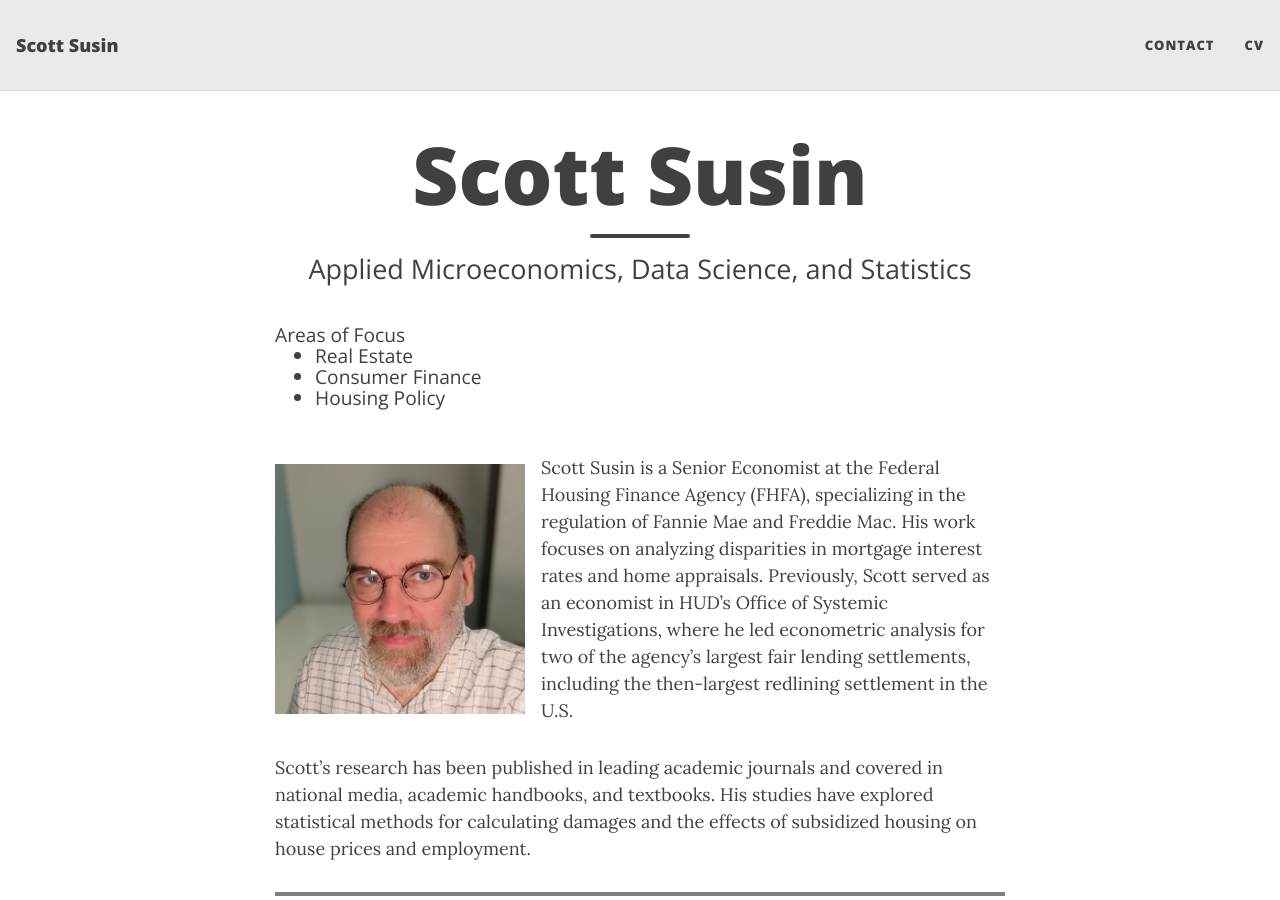
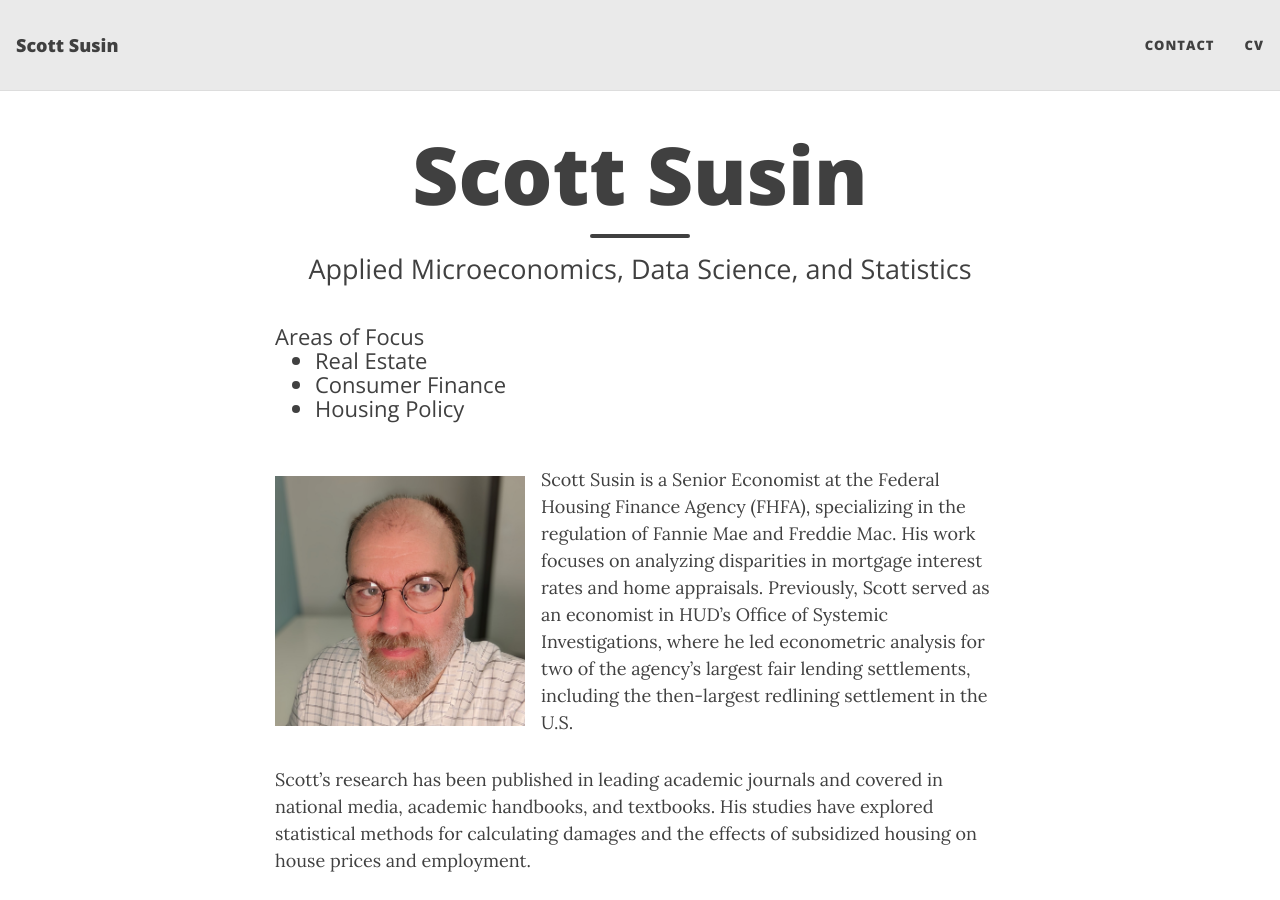
Before and after one commit to ssusin270/ScottSusinCom, a Jekyll site: the page built from index.md, in a window 1280 px wide and 900 px high. Built offline with Jekyll 4.4.1, drawn with Linux system fonts in a browser that asks for light colours.

Commit message:
Update index.md

```diff
--- a/index.md
+++ b/index.md
@@ -5,7 +5,7 @@
 subtitle: Applied Microeconomics, Data Science, and Statistics
 ---
 
-<h3 class="page-subheading" style="font-weight:300; font-size: 1.2rem;">
+<h3 class="page-subheading" style="font-weight:300; font-size: 1.375rem;">
 Areas of Focus
 <ul>
           <li>Real Estate</li>
```
